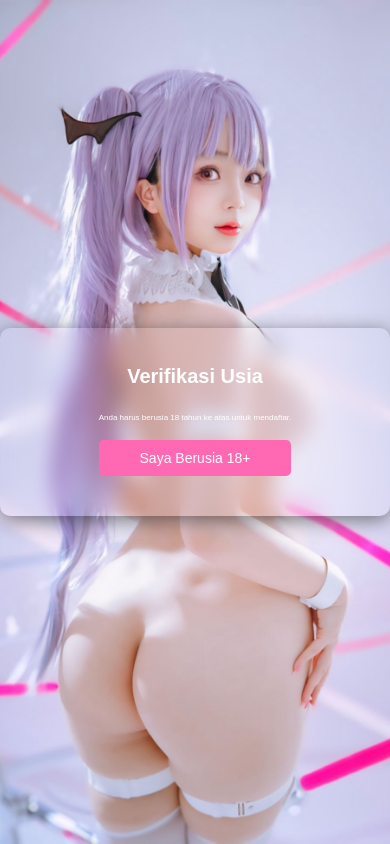
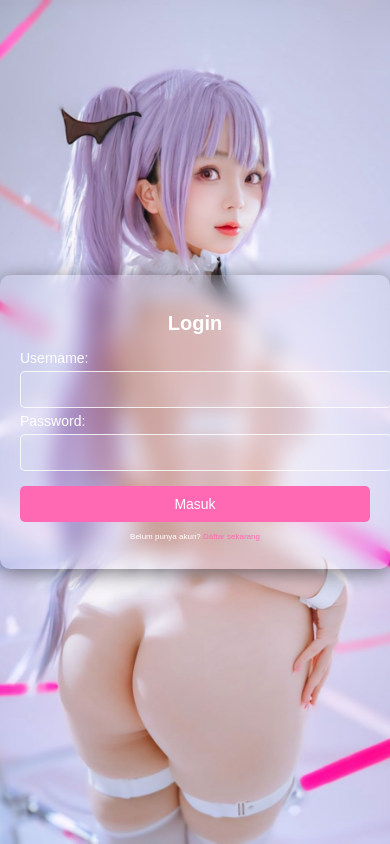
Before and after one commit to Missav-vip/X, a plain HTML site: page regester.html in a window 390 px wide. Drawn offline with Linux system fonts and the light colour scheme.

Commit message:
Update regester.html

```diff
--- a/regester.html
+++ b/regester.html
@@ -3,7 +3,7 @@
 <head>
     <meta charset="UTF-8">
     <meta name="viewport" content="width=device-width, initial-scale=1.0">
-    <title>Register - Futuristic Website 2100</title>
+    <title>Login - Futuristic Website 2100</title>
     <link rel="stylesheet" href="style.css">
     <style>
         body {
@@ -17,12 +17,12 @@
             background-size: cover;
         }
 
-        .register-container {
+        .login-container {
             display: flex;
             flex-direction: column;
             justify-content: center;
             align-items: center;
-            width: 300px; /* Lebar form yang lebih besar untuk desktop */
+            width: 300px; /* Ukuran form untuk desktop */
             background: rgba(255, 255, 255, 0); /* Latar belakang transparan */
             backdrop-filter: blur(10px); /* Efek blur untuk transparansi */
             border-radius: 10px; /* Sudut melengkung */
@@ -30,20 +30,20 @@
             box-shadow: 0 4px 20px rgba(0, 0, 0, 0.5); /* Bayangan */
         }
 
-        .register-container h2 {
+        .login-container h2 {
             margin-bottom: 15px;
             font-family: 'Poppins', sans-serif;
             color: white; /* Warna teks putih */
             font-size: 24px; /* Ukuran font lebih besar untuk desktop */
         }
 
-        .register-container label {
+        .login-container label {
             color: white; /* Warna label putih */
             font-size: 16px; /* Ukuran font label */
             margin-top: 10px; /* Jarak atas label */
         }
 
-        .register-container input {
+        .login-container input {
             margin: 5px 0;
             padding: 10px; /* Padding lebih besar untuk kenyamanan pengguna */
             border: 1px solid rgba(255, 255, 255, 0.8); /* Border putih transparan */
@@ -53,7 +53,7 @@
             color: white; /* Warna teks input putih */
         }
 
-        .register-container button {
+        .login-container button {
             margin-top: 10px;
             padding: 10px; /* Padding tombol lebih besar */
             background-color: #ff69b4; /* Warna latar belakang tombol */
@@ -65,98 +65,58 @@
             font-size: 16px; /* Ukuran font tombol */
         }
 
-        .register-container button:hover {
+        .login-container button:hover {
             background-color: #ff1493; /* Warna latar belakang tombol saat hover */
         }
 
-        .register-container p {
+        .login-container p {
             margin-top: 10px;
             color: white; /* Warna teks paragraf putih */
         }
 
-        .register-container a {
+        .login-container a {
             color: #ff69b4; /* Warna tautan */
             text-decoration: none;
         }
 
-        .register-container a:hover {
+        .login-container a:hover {
             text-decoration: underline;
         }
 
-        /* Gaya untuk menu verifikasi 18+ */
-        .verification-container {
-            display: flex;
-            flex-direction: column;
-            align-items: center;
-            margin-bottom: 20px;
-            color: white; /* Warna teks verifikasi putih */
-        }
-
-        .verification-container button {
-            margin-top: 10px;
-            padding: 10px; /* Padding tombol verifikasi lebih besar */
-            background-color: #ff69b4; /* Warna latar belakang tombol verifikasi */
-            border: none;
-            border-radius: 5px;
-            color: white; /* Warna teks tombol verifikasi putih */
-            cursor: pointer;
-            font-size: 16px; /* Ukuran font tombol verifikasi */
-        }
-
-        .verification-container button:hover {
-            background-color: #ff1493; /* Warna latar belakang tombol verifikasi saat hover */
-        }
-
-        @media (max-width: 768px) {
-            .register-container {
-                width: 90%; /* Lebar responsif pada perangkat lebih kecil */
+        /* Gaya untuk tampilan portrait */
+        @media (orientation: portrait) {
+            .login-container {
+                width: 90%; /* Lebar responsif untuk potret */
                 padding: 20px; /* Ruang dalam lebih kecil */
             }
 
-            .register-container h2 {
-                font-size: 20px; /* Ukuran font lebih kecil untuk perangkat kecil */
+            .login-container h2 {
+                font-size: 20px; /* Ukuran font lebih kecil untuk potret */
             }
 
-            .register-container label {
-                font-size: 14px; /* Ukuran font label lebih kecil untuk perangkat kecil */
+            .login-container label {
+                font-size: 14px; /* Ukuran font label lebih kecil untuk potret */
             }
 
-            .register-container button {
-                font-size: 14px; /* Ukuran font tombol lebih kecil untuk perangkat kecil */
+            .login-container button {
+                font-size: 14px; /* Ukuran font tombol lebih kecil untuk potret */
             }
         }
     </style>
 </head>
 <body>
-    <div class="register-container">
-        <h2>Verifikasi Usia</h2>
-        <div class="verification-container">
-            <p>Anda harus berusia 18 tahun ke atas untuk mendaftar.</p>
-            <button onclick="showRegistration()">Saya Berusia 18+</button>
-        </div>
-        <div id="registrationForm" style="display: none;">
-            <h2>Pendaftaran</h2>
-            <form id="registerForm">
-                <label for="username">Username:</label>
-                <input type="text" id="username" name="username" required>
+    <div class="login-container">
+        <h2>Login</h2>
+        <form id="loginForm">
+            <label for="username">Username:</label>
+            <input type="text" id="username" name="username" required>
 
-                <label for="email">Email:</label>
-                <input type="email" id="email" name="email" required>
+            <label for="password">Password:</label>
+            <input type="password" id="password" name="password" required>
 
-                <label for="password">Password:</label>
-                <input type="password" id="password" name="password" required>
-
-                <button type="submit">Daftar</button>
-            </form>
-            <p>Sudah punya akun? <a href="login.html">Login sekarang</a></p>
-        </div>
+            <button type="submit">Masuk</button>
+        </form>
+        <p>Belum punya akun? <a href="register.html">Daftar sekarang</a></p>
     </div>
-
-    <script>
-        function showRegistration() {
-            document.querySelector('.verification-container').style.display = 'none';
-            document.getElementById('registrationForm').style.display = 'block';
-        }
-    </script>
 </body>
 </html>
```
